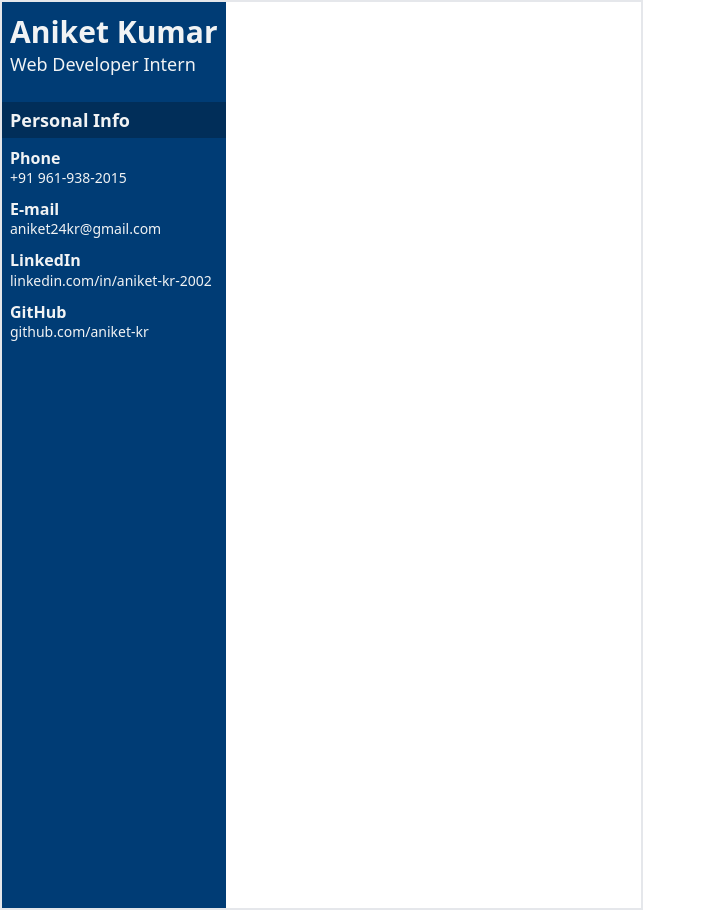
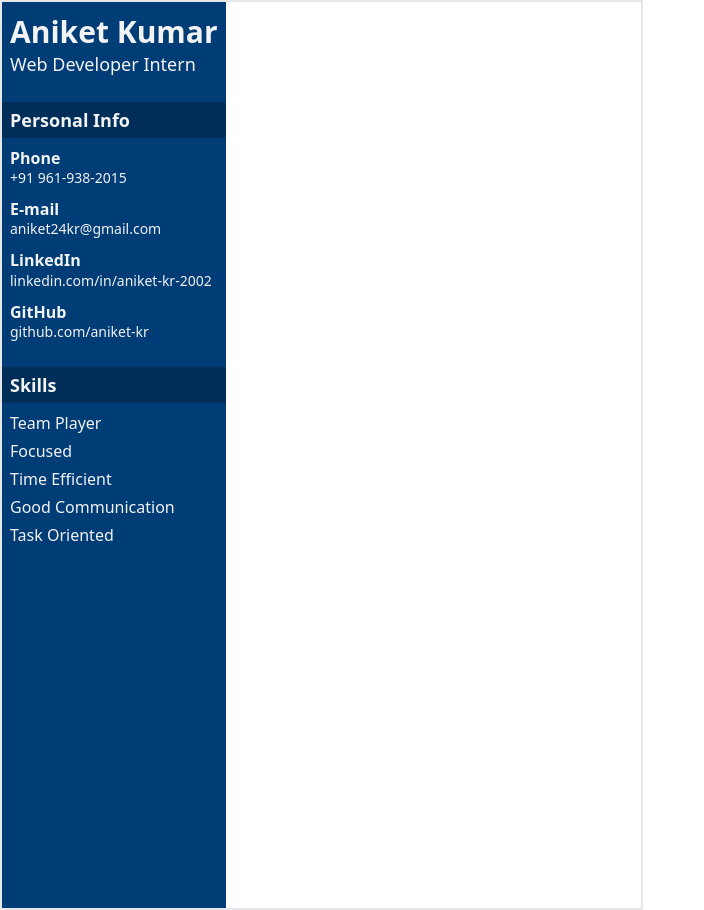
Before and after one commit to aniket-kr/React-Tailwind-Resume, a React (Create React App) app: page / in a window 1280 px wide. Shown: the whole page, without its empty margins (0-704 px from the left). Built offline with nearby package versions, Linux system fonts and the light colour scheme.

Commit message:
Finish Skills Section

```diff
--- /dev/null
+++ b/src/components/Sidebar/SkillsSection/index.tsx
@@ -0,0 +1,19 @@
+import data from 'components/Sidebar/data';
+import SectionHeader from 'components/Sidebar/SectionHeader';
+
+const SkillsSection = () => {
+  return (
+    <>
+      <SectionHeader label="Skills" />
+      <div className="flex flex-col px-2 pt-2 gap-1">
+        {data.skills.map((skill) => (
+          <p key={skill} className={`text-cream`}>
+            {skill}
+          </p>
+        ))}
+      </div>
+    </>
+  );
+};
+
+export default SkillsSection;
--- a/src/components/Sidebar/data.ts
+++ b/src/components/Sidebar/data.ts
@@ -45,7 +45,13 @@ const data: SidebarData = {
       link: 'https://github.com/aniket-kr',
     },
   ],
-  skills: [],
+  skills: [
+    'Team Player',
+    'Focused',
+    'Time Efficient',
+    'Good Communication',
+    'Task Oriented',
+  ],
   technologies: [],
   languages: [],
 };
--- a/src/components/Sidebar/index.tsx
+++ b/src/components/Sidebar/index.tsx
@@ -1,5 +1,6 @@
 import data from 'components/Sidebar/data';
 import PersonalInfoSection from 'components/Sidebar/PersonalInfoSection';
+import SkillsSection from 'components/Sidebar/SkillsSection';
 
 const Sidebar = () => {
   return (
@@ -8,6 +9,7 @@ const Sidebar = () => {
       <h2 className="text-lg px-2 text-cream">{data.jobTitle}</h2>
 
       <PersonalInfoSection />
+      <SkillsSection />
     </div>
   );
 };
```
